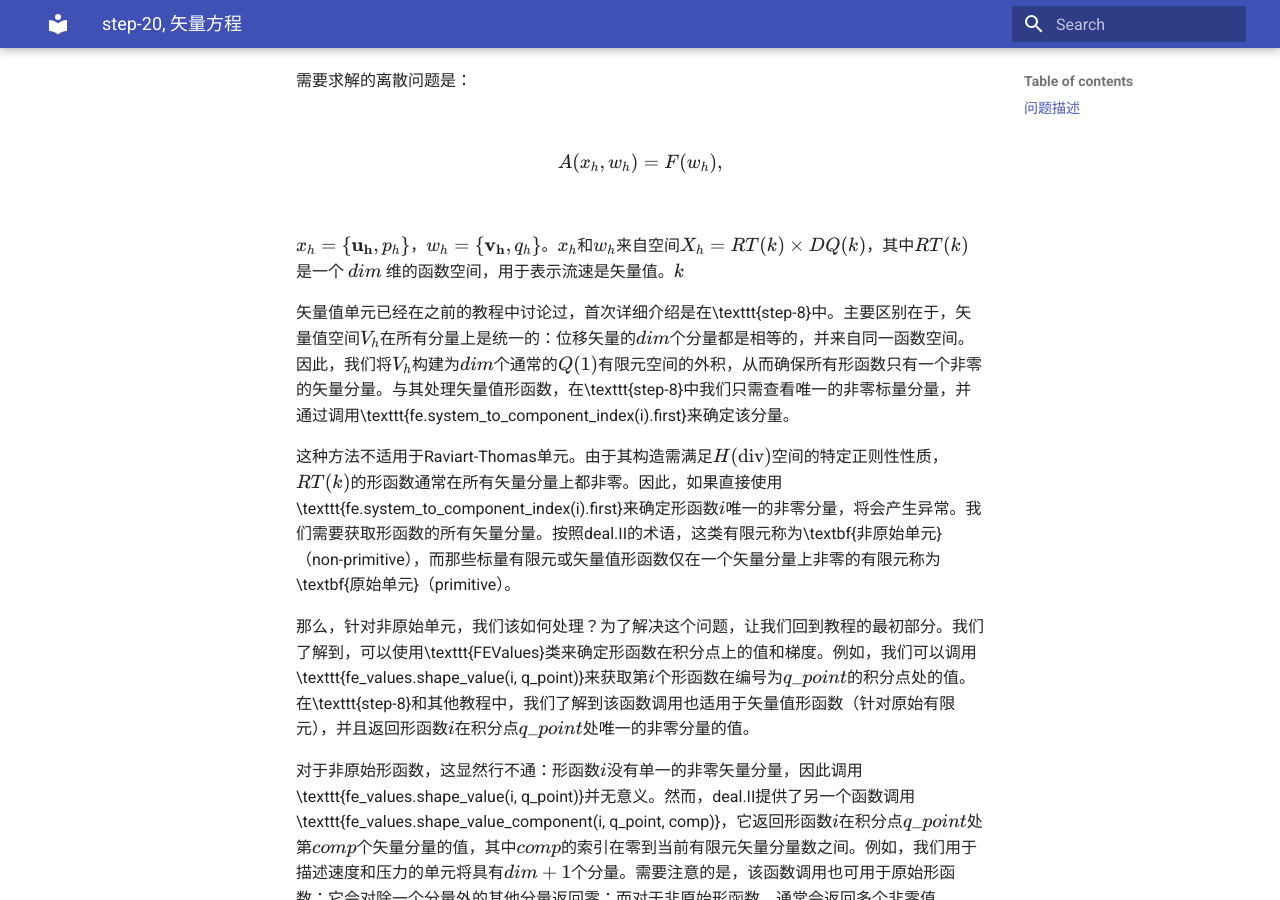
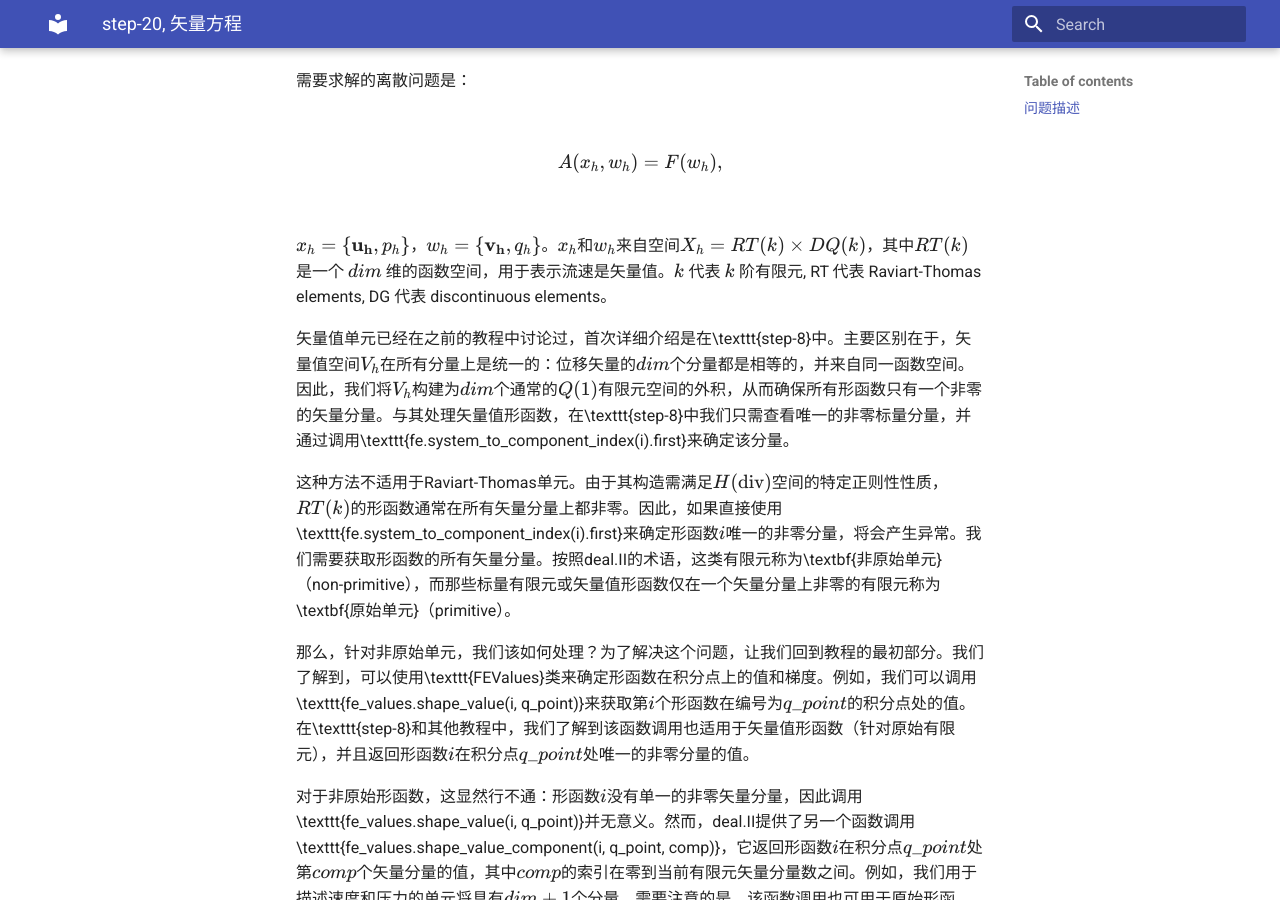
Before and after one commit to ymma98/technotes, an MkDocs documentation site: the page built from docs/FEM/dealii-09_矢量方程.md, in a window 1280 px wide and 900 px high, scrolled down 1329 px. Built offline with MkDocs 1.6.1 and Material for MkDocs 9.7.7, drawn with Linux system fonts in a browser that asks for light colours.

Commit message:
docs/FEM/dealii-09_矢量方程.md updated from https://stackedit.cn/

```diff
--- a/docs/FEM/dealii-09_矢量方程.md
+++ b/docs/FEM/dealii-09_矢量方程.md
@@ -52,7 +52,7 @@ $$
 A(x_h, w_h) = F(w_h),
 $$
 
-$x_h = \{\mathbf{u_h}, p_h\}$，$w_h = \{\mathbf{v_h}, q_h\}$。$x_h$和$w_h$来自空间$X_h = RT(k) \times DQ(k)$，其中$RT(k)$是一个 $dim$ 维的函数空间，用于表示流速是矢量值。$k$
+$x_h = \{\mathbf{u_h}, p_h\}$，$w_h = \{\mathbf{v_h}, q_h\}$。$x_h$和$w_h$来自空间$X_h = RT(k) \times DQ(k)$，其中$RT(k)$是一个 $dim$ 维的函数空间，用于表示流速是矢量值。$k$ 代表 $k$ 阶有限元, RT 代表 Raviart-Thomas elements, DG 代表 discontinuous elements。
 
 矢量值单元已经在之前的教程中讨论过，首次详细介绍是在\texttt{step-8}中。主要区别在于，矢量值空间$V_h$在所有分量上是统一的：位移矢量的$dim$个分量都是相等的，并来自同一函数空间。因此，我们将$V_h$构建为$dim$个通常的$Q(1)$有限元空间的外积，从而确保所有形函数只有一个非零的矢量分量。与其处理矢量值形函数，在\texttt{step-8}中我们只需查看唯一的非零标量分量，并通过调用\texttt{fe.system\_to\_component\_index(i).first}来确定该分量。
 
```
Also changed, not shown: other parts of docs/FEM/dealii-09_矢量方程.md (+1 -1 lines).
